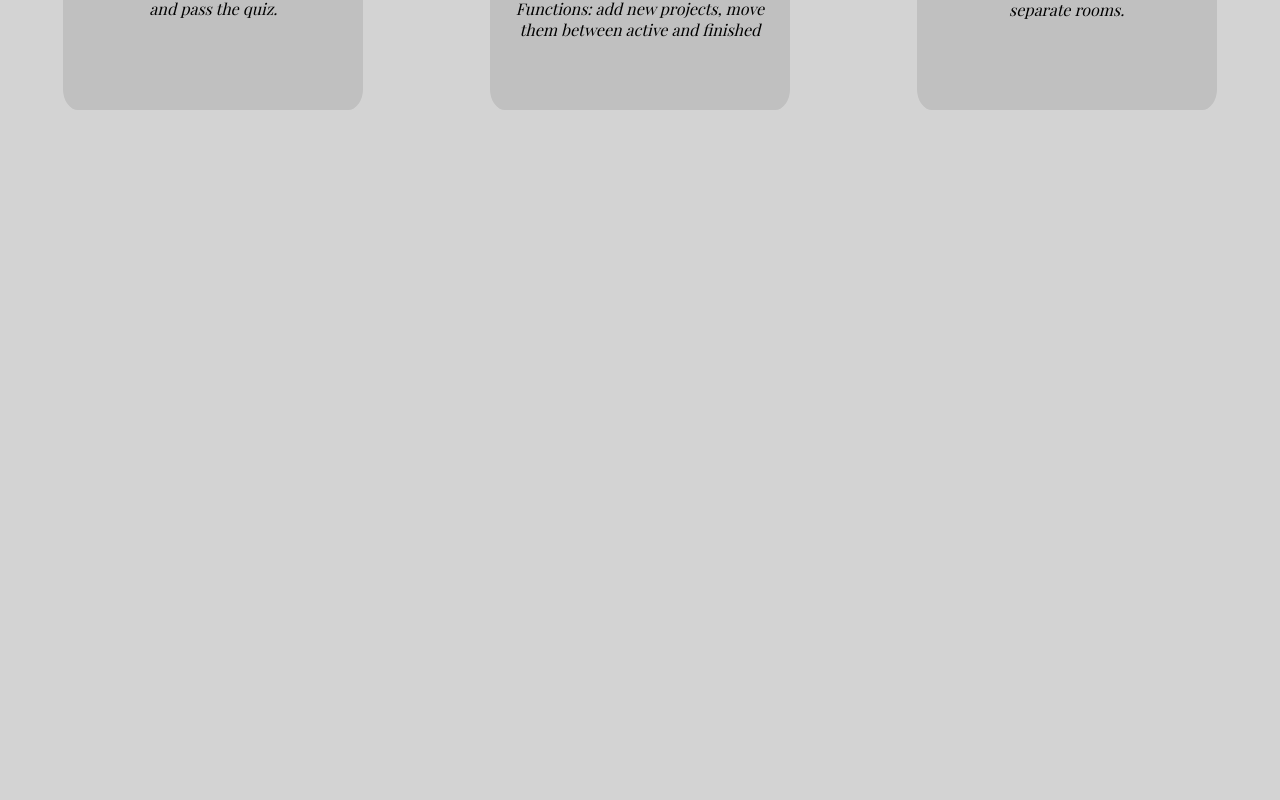
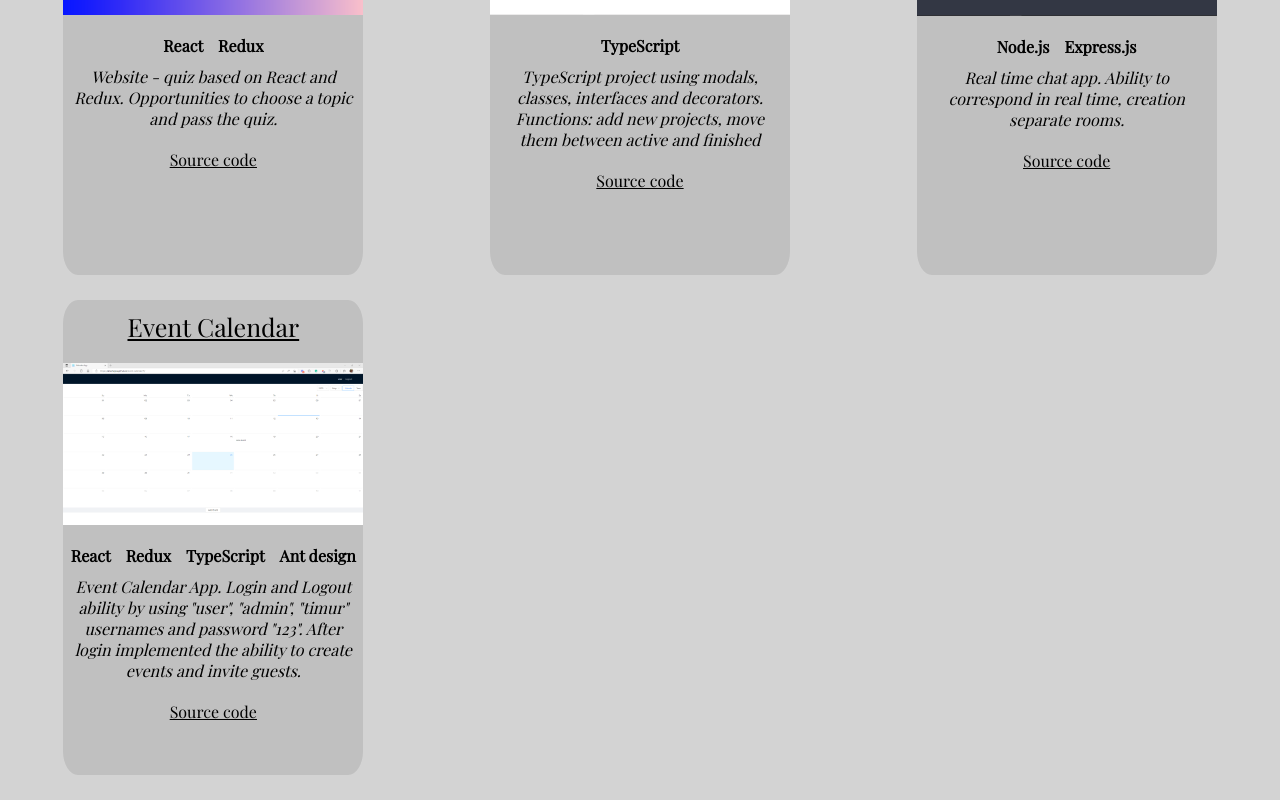
Before and after one commit to lanachayka/portfolio, a React (Create React App) app: page / in a window 1280 px wide. Shown: the part 1376-2176 px from the top of the page. Before the commit the page ends 1511 px from the top, so only its background shows below. Built offline with nearby package versions, Linux system fonts and the light colour scheme.

Commit message:
add new project and source code

```diff
--- a/src/components/ProjectItem/ProjectItem.js
+++ b/src/components/ProjectItem/ProjectItem.js
@@ -2,7 +2,7 @@ import React from 'react'
 import st from './ProjectItem.module.css'
 
 export default function ProjectItem({ project }) {
-  const { name, url, photo, technologies, description } = project
+  const { name, url, photo, technologies, description, source } = project
   const photoUrl = require(`../../data/screenshots/${photo}`)
   return (
     <div className={st.wrapper}>
@@ -13,7 +13,8 @@ export default function ProjectItem({ project }) {
                 <p key={techology}>{techology}</p>
             ))}
         </div>
-        <p className={st.description}>{description}</p>
+      <p className={st.description}>{description}</p>
+      <a className={st.linkCode} rel="noreferrer" href={source} target="_blank">Source code</a>
     </div>
   )
 }
--- a/src/components/ProjectItem/ProjectItem.module.css
+++ b/src/components/ProjectItem/ProjectItem.module.css
@@ -1,6 +1,6 @@
 .wrapper{
     max-width: 300px;
-    height: 420px;
+    height: 475px;
     display: flex;
     flex-direction: column;
     align-items: center;
@@ -11,6 +11,12 @@
 
 .link{
     font-size: 25px;
+    color: black;
+    cursor: pointer;
+    margin-top: 10px;
+}
+
+.linkCode {
     color: black;
     cursor: pointer;
     margin-top: 10px;
--- a/src/data/projects.js
+++ b/src/data/projects.js
@@ -3,6 +3,7 @@ export const projects = [
         id: 0,
         name: 'Plant Shop',
         url: 'https://lanachayka.github.io/plant_shop/',
+        source: 'https://github.com/lanachayka/plant_shop',
         photo: 'plant-shop.png',
         technologies: ['HTML', 'CSS', 'JS', 'Bootstrap'],
         description: 'The site-shop which contains 10 pages. With the use of JS implemented: shopping cart, interactive change of photos according to the subject. Implemented modal window, dropdowns from Bootstrap.'
@@ -11,6 +12,7 @@ export const projects = [
         id: 1,
         name: 'Happy Hostel',
         url: 'https://lanachayka.github.io/happy-hostel/',
+        source: 'https://github.com/lanachayka/happy-hostel',
         photo: 'happy-hostel.png',
         technologies: ['HTML', 'CSS', 'JS', 'Bootstrap'],
         description: 'Website - business card of the hotel. With the use of JS implemented: interactive photo gallery, generating information about numbers from a JSON file. Implemented forms, carousel, modal window from Bootstrap.'
@@ -19,6 +21,7 @@ export const projects = [
         id: 2,
         name: 'Space Travel',
         url: 'https://lanachayka.github.io/space-travel/',
+        source: 'https://github.com/lanachayka/space-travel',
         photo: 'space-travel.png',
         technologies: ['HTML', 'CSS', 'JS'],
         description: 'Website about space traveling. Contains 4 pages. Tabs functionality implemented with the use of JS.'
@@ -27,6 +30,7 @@ export const projects = [
         id: 3,
         name: 'Country List',
         url: 'https://lanachayka.github.io/country-list/',
+        source: 'https://github.com/lanachayka/country-list',
         photo: 'country-list.png',
         technologies: ['React', 'GraphQL', 'Typescript'],
         description: 'Website with information about countries. Data is displayed using GraphQL Apollo Client. Realized search and output of details. Unit testing using Enzyme and React Testing Library.'
@@ -35,6 +39,7 @@ export const projects = [
         id: 4,
         name: 'Converter',
         url: 'https://lanachayka.github.io/converter/',
+        source: 'https://github.com/lanachayka/converter',
         photo: 'converter.png',
         technologies: ['React', 'TypeScript'],
         description: 'Units converter (length, weight, temperature) based on React and TypeScript. Functionality: conversion drop-down list, date and time.'
@@ -43,6 +48,7 @@ export const projects = [
         id: 5,
         name: 'Weather App',
         url: 'https://lanachayka.github.io/weather-app/',
+        source: 'https://github.com/lanachayka/weather-app',
         photo: 'weather-app.png',
         technologies: ['React', 'Redux Toolkit', 'Less'],
         description: 'Weather forecast site. Data processing from the server is implemented with Redux Toolkit. The preprocessor Less is used for styles.'
@@ -51,6 +57,7 @@ export const projects = [
         id: 6,
         name: 'Quiz',
         url: 'https://lanachayka.github.io/quiz/',
+        source: 'https://github.com/lanachayka/quiz',
         photo: 'quiz.png',
         technologies: ['React', 'Redux'],
         description: 'Website - quiz based on React and Redux. Opportunities to choose a topic and pass the quiz.'
@@ -59,6 +66,7 @@ export const projects = [
         id: 7,
         name: 'Drag & Drop',
         url: 'https://lanachayka.github.io/drag-drop-typescript/',
+        source: 'https://github.com/lanachayka/drag-drop-typescript',
         photo: 'drag-drop.png',
         technologies: ['TypeScript'],
         description: 'TypeScript project using modals, classes, interfaces and decorators. Functions: add new projects, move them between active and finished'
@@ -67,8 +75,18 @@ export const projects = [
         id: 8,
         name: 'Chat App',
         url: 'https://lana-chat-app.herokuapp.com/',
+        source: 'https://github.com/lanachayka/nodeJS-chat-app',
         photo: 'chat-app.png',
         technologies: ['Node.js', 'Express.js'],
         description: 'Real time chat app. Ability to correspond in real time, creation separate rooms.'
     },
+    {
+        id: 9,
+        name: 'Event Calendar',
+        url: 'https://lanachayka.github.io/event-calendar/',
+        source: 'https://github.com/lanachayka/event-calendar',
+        photo: 'event-calendar.png',
+        technologies: ['React', 'Redux', 'TypeScript', 'Ant design'],
+        description: 'Event Calendar App. Login and Logout ability by using "user", "admin", "timur" usernames and password "123". After login implemented the ability to create events and invite guests. '
+    },
 ];
```
Also changed, not shown: src/data/screenshots/event-calendar.png (added).
